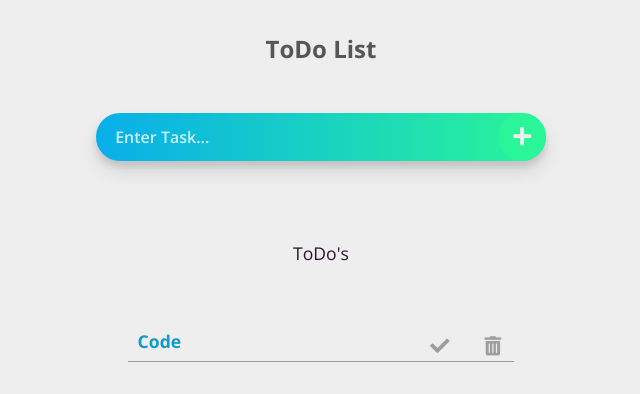
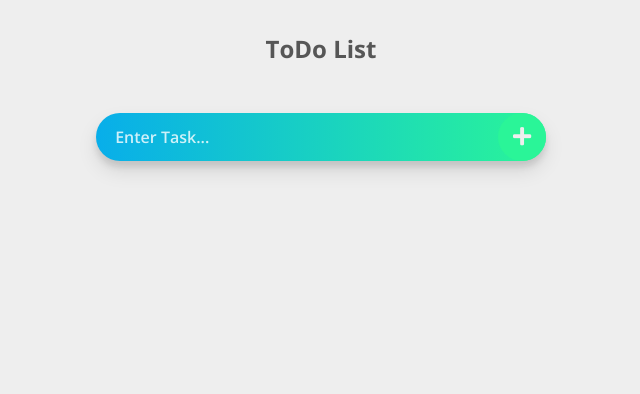
Before and after one commit to io62s/todo-app, a React (Create React App) app: page / in a window 1280 px wide. Shown: the top 394 px of the page, without its empty margins (319-959 px from the left). Built offline with nearby package versions, Linux system fonts and the light colour scheme.

Commit message:
updated styles

```diff
--- a/src/App.js
+++ b/src/App.js
@@ -9,7 +9,7 @@ import { Container, Wrapper } from "./components/Styles/AppStyle";
 
 class App extends Component {
   state = {
-    todos: [{ id: 1, text: "code" }],
+    todos: [],
     completed: []
   };
 
```
